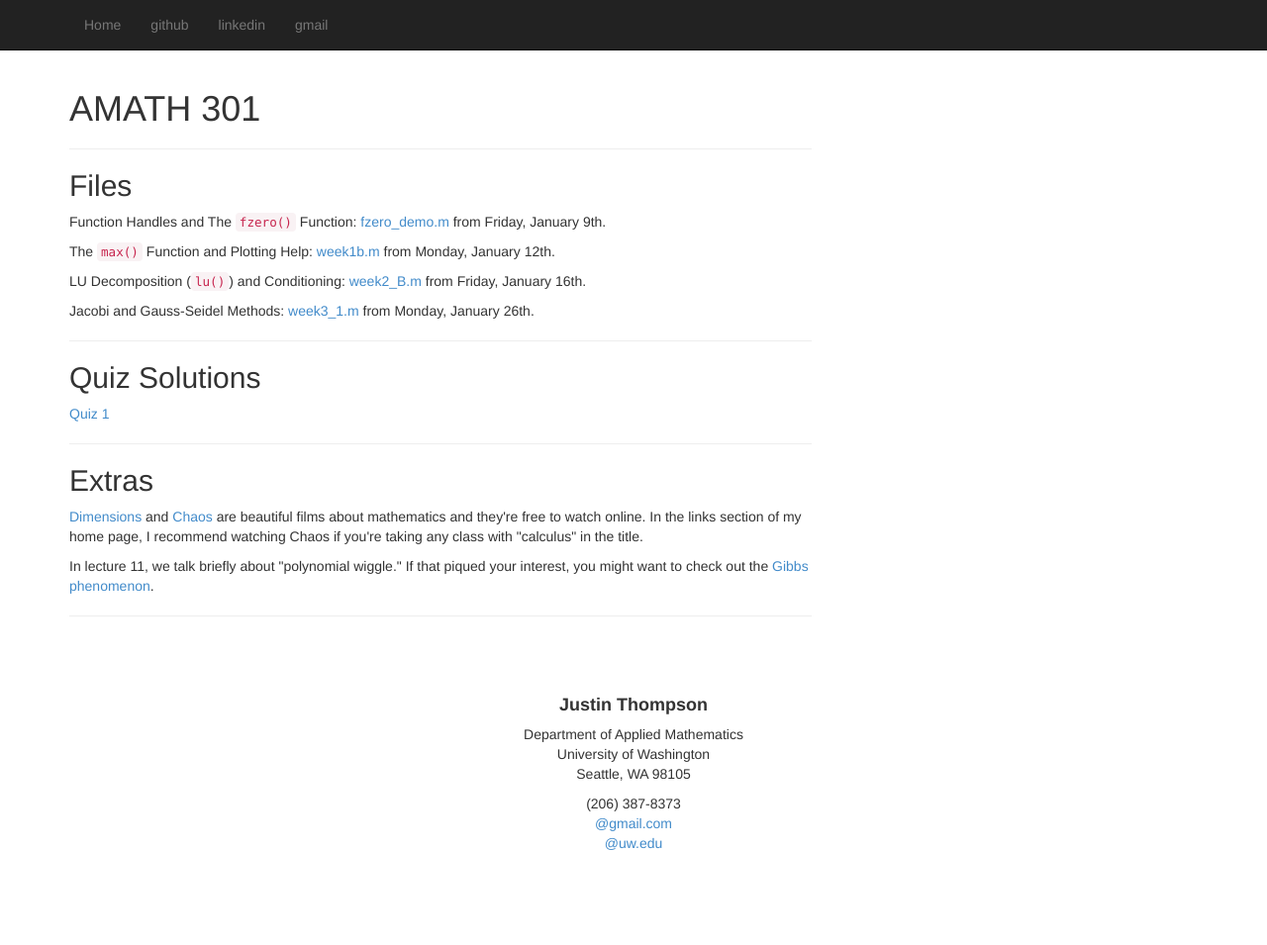
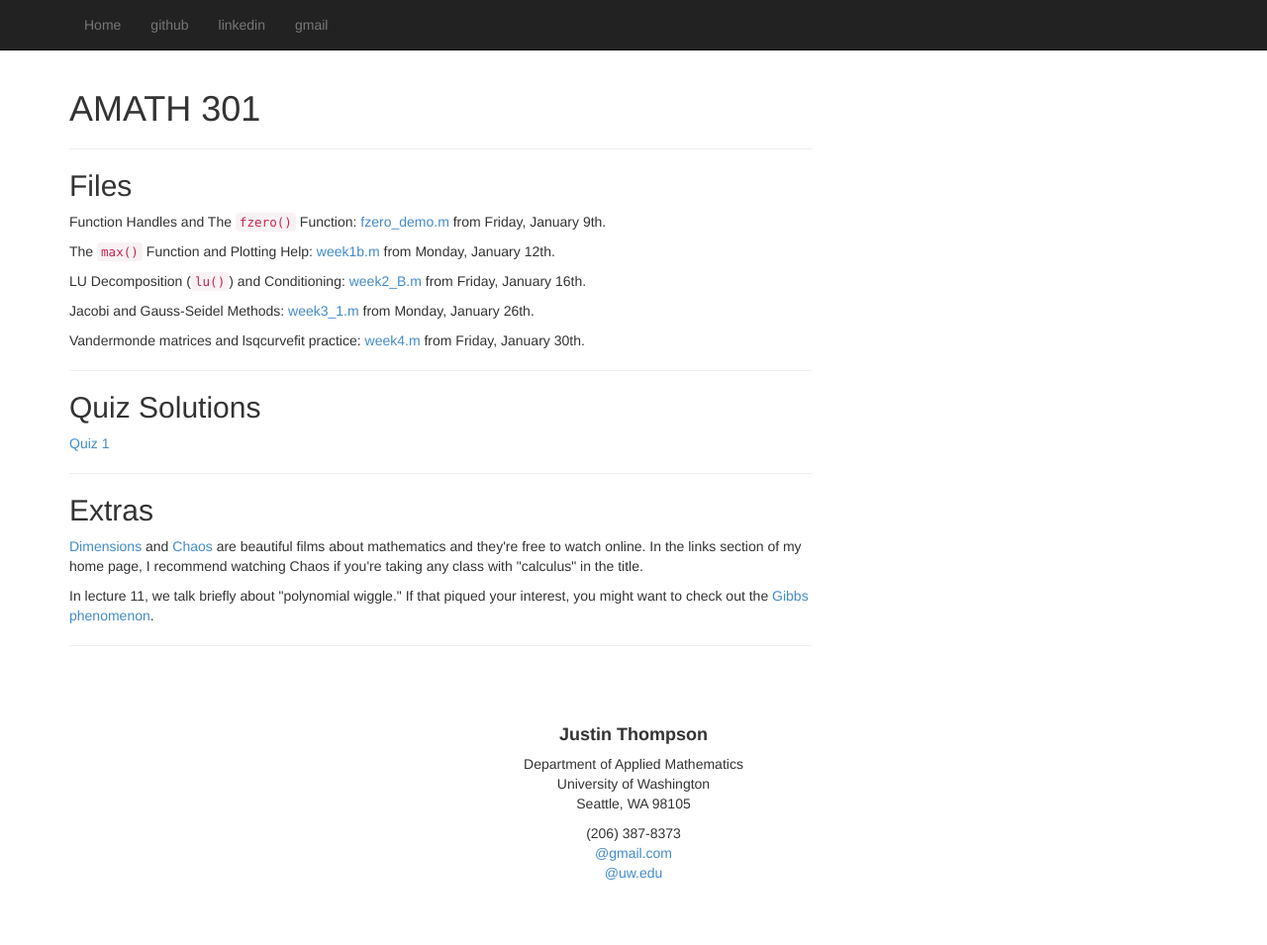
Before and after one commit to justinthompson593/justinthompson593.github.io, a plain HTML site: page AMATH301.html in a window 1280 px wide. Shown: the whole page at 99% size. Drawn offline with Linux system fonts and the light colour scheme.

Commit message:
updating

```diff
--- a/AMATH301.html
+++ b/AMATH301.html
@@ -84,6 +84,7 @@
 				<p>The <code>max()</code> Function and Plotting Help: <a href="amath301/week1b.m">week1b.m</a> from Monday, January 12th.</p>
 				<p>LU Decomposition (<code>lu()</code>) and Conditioning: <a href="amath301/week2_B.m">week2_B.m</a> from Friday, January 16th.</p>
 				<p>Jacobi and Gauss-Seidel Methods: <a href="amath301/week3_1.m">week3_1.m</a> from Monday, January 26th.</p>
+				<p>Vandermonde matrices and lsqcurvefit practice: <a href="amath301/week3_1.m">week4.m</a> from Friday, January 30th.</p>
 
 				<hr>
 
```
Also changed, not shown: 1 other file.
